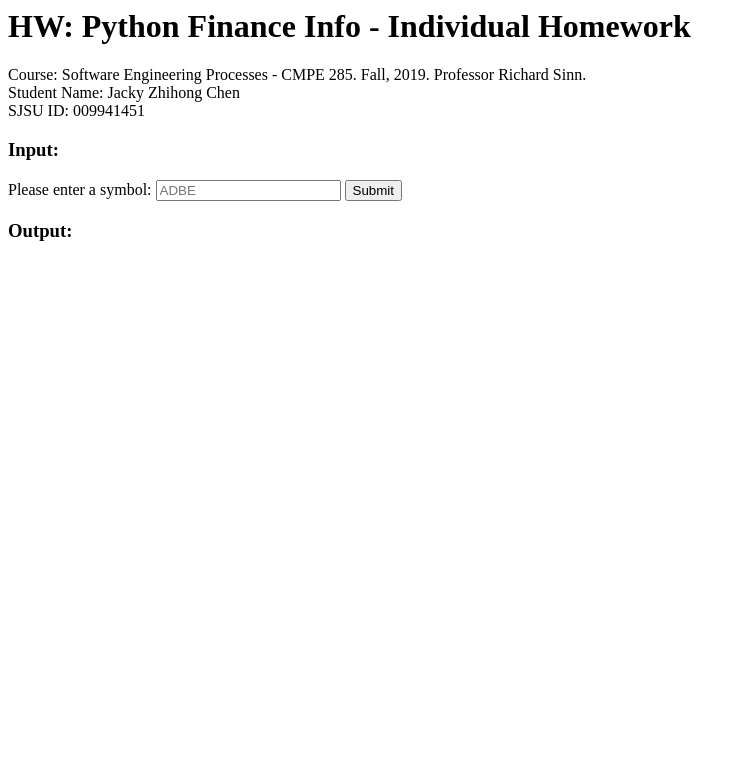
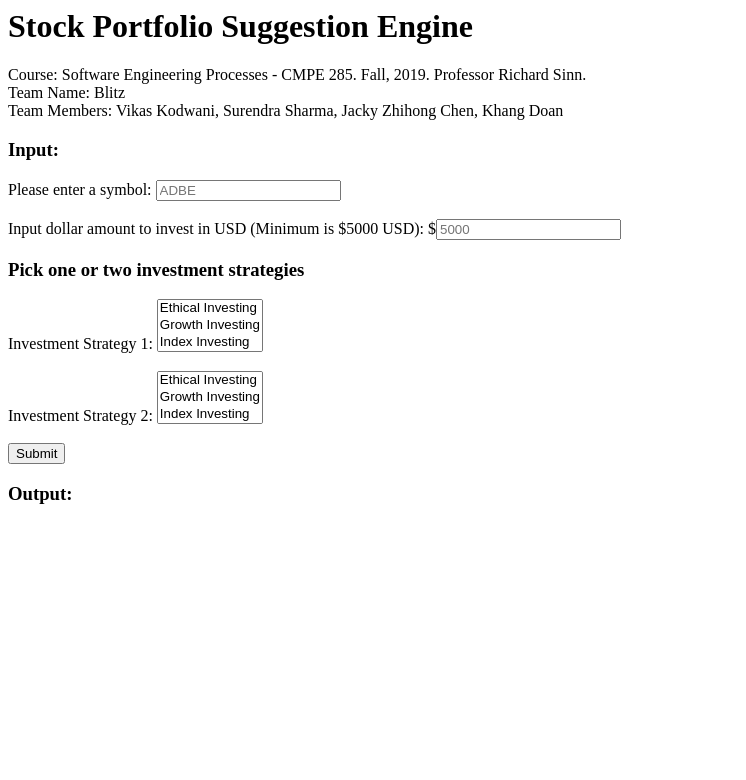
Before and after one commit to JackyC415/cmpe285_finalproject, a Django app: page / in a window 1280 px wide. Shown: the top 780 px of the page, without its empty margins (0-746 px from the left). Run offline with Django 3.2, Linux system fonts and the light colour scheme.

Commit message:
Update home.html

```diff
--- a/templates/home.html
+++ b/templates/home.html
@@ -1,13 +1,41 @@
 {% block content %}
 
-<h1>HW: Python Finance Info - Individual Homework</h1>
+<h1>Stock Portfolio Suggestion Engine</h1>
 Course: Software Engineering Processes - CMPE 285. Fall, 2019. Professor Richard Sinn.<br>
-Student Name: Jacky Zhihong Chen<br>
-SJSU ID: 009941451<br>
+Team Name: Blitz<br>
+Team Members: Vikas Kodwani, Surendra Sharma, Jacky Zhihong Chen, Khang Doan<br>
 
 <form action="fetch_stock">
 	<h3>Input:</h3>
-   	Please enter a symbol: <input type="text" name="tickerSymbol" placeholder="ADBE" required>
+   	Please enter a symbol:
+   	<input type="text" name="tickerSymbol" placeholder="ADBE" required>
+   	<br><br>
+
+   	Input dollar amount to invest in USD (Minimum is $5000 USD):
+   	$<input type="text" name="investAmount" placeholder="5000" required>
+
+   	<h3>Pick one or two investment strategies</h3>
+
+   	Investment Strategy 1:
+  	<select name="strategy1" size="3" required>
+    <option value="ethical">Ethical Investing</option>
+    <option value="growth">Growth Investing</option>
+    <option value="index">Index Investing</option>
+    <option value="quality">Quality Investing</option>
+    <option value="value">Value Investing</option>
+  	</select>
+  	<br><br>
+
+  	Investment Strategy 2:
+  	<select name="strategy2" size="3">
+    <option value="ethical">Ethical Investing</option>
+    <option value="growth">Growth Investing</option>
+    <option value="index">Index Investing</option>
+    <option value="quality">Quality Investing</option>
+    <option value="value">Value Investing</option>
+  	</select>
+  	<br><br>
+
     <input type="submit">
 </form>
 
```
